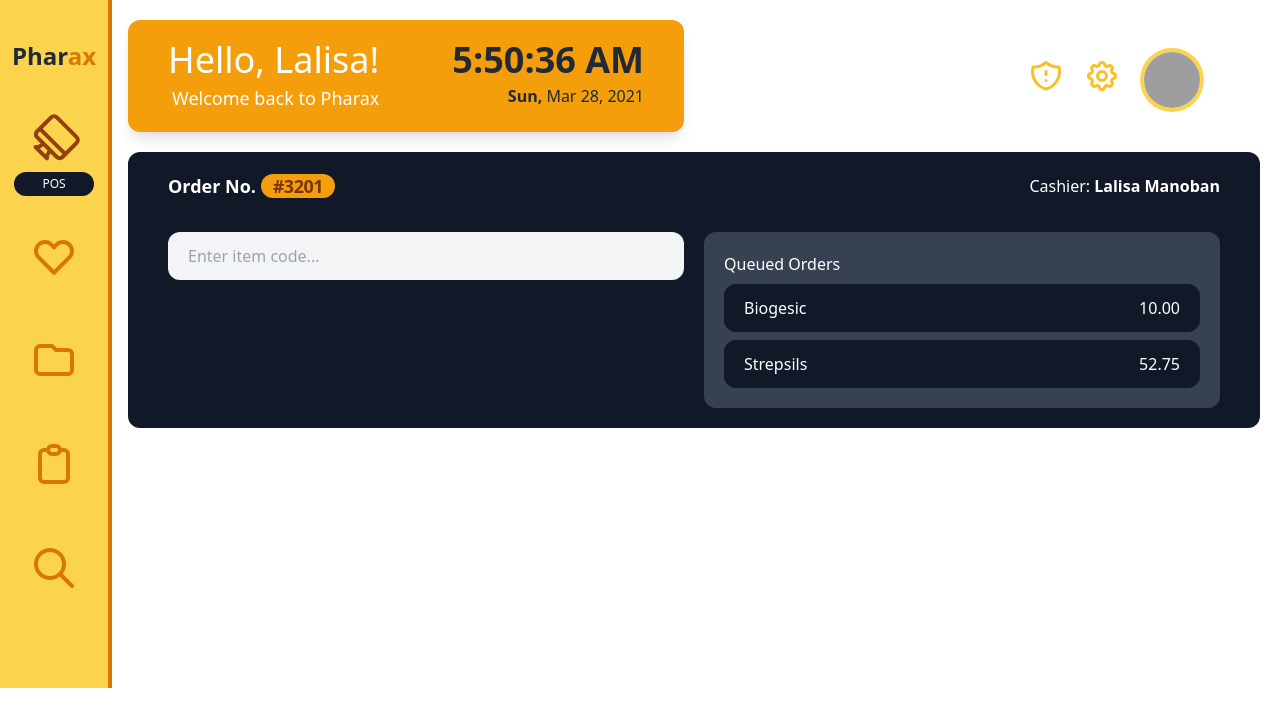
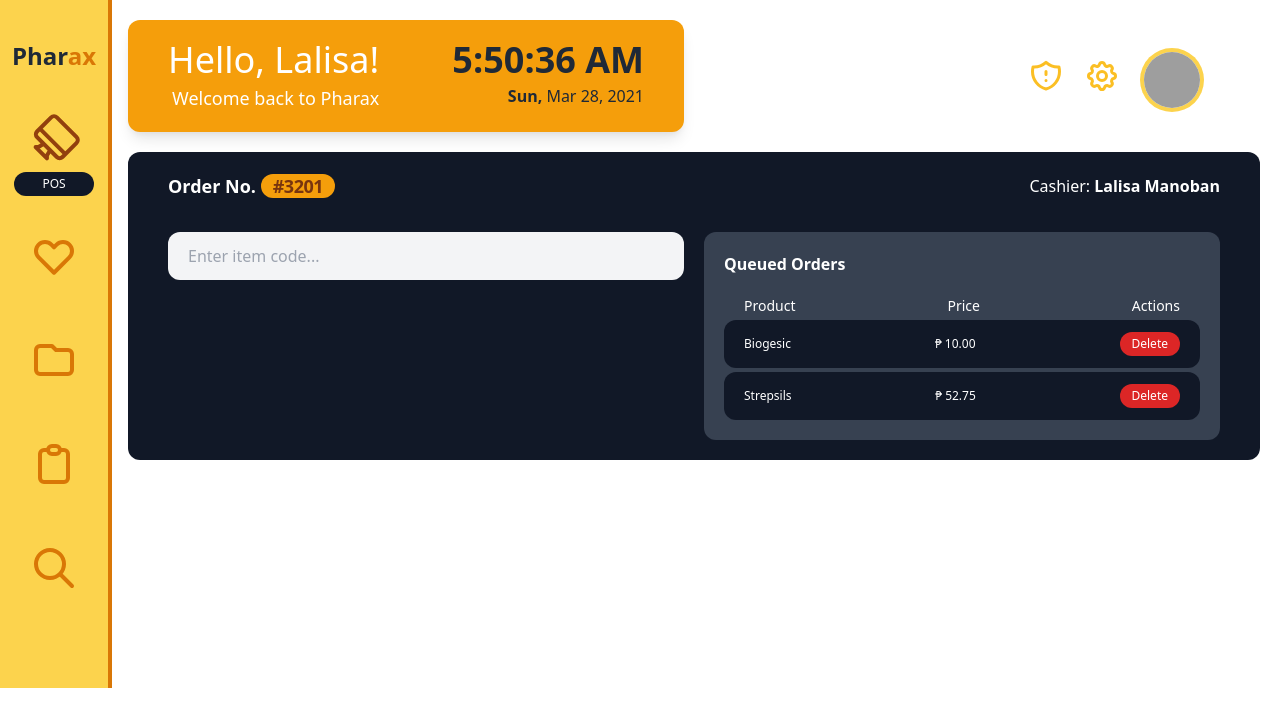
Before and after one commit to VeoScript/pharax, a Nuxt app: page /home in a window 1280 px wide. Shown: the top 726 px of the page. Built offline with nearby package versions, Linux system fonts and the light colour scheme; grey boxes are pictures that could not be loaded.

Commit message:
style: add card column

```diff
--- a/components/layouts/PosMachine.vue
+++ b/components/layouts/PosMachine.vue
@@ -10,11 +10,19 @@
       </div>
       <div class="w-full ml-5">
         <div class="card bg-gray-700 p-5 rounded-xl">
-          <div class="text-white">Queued Orders</div>
-          <div class="mt-2" v-for="(order, i) in orders" :key="i">
-            <div class="flex items-center justify-between px-5 py-3 rounded-xl bg-gray-900 text-white">
+          <div class="text-white font-bold mb-5">Queued Orders</div>
+          <div class="flex items-center justify-between px-5 mt-2 text-sm text-white">
+            <div>Product</div>
+            <div>Price</div>
+            <div>Actions</div>
+          </div>
+          <div class="mt-1" v-for="(order, i) in orders" :key="i">
+            <div class="flex items-center justify-between px-5 py-3 rounded-xl bg-gray-900 text-white text-xs">
               <div>{{order.item_name}}</div>
-              <div>{{order.item_price}}</div>
+              <div>&#8369; {{order.item_price}}</div>
+              <div>
+                <button class="px-3 py-1 text-xs rounded-full bg-red-600 hover:bg-red-500">Delete</button>
+              </div>
             </div>
           </div>
         </div>
```
